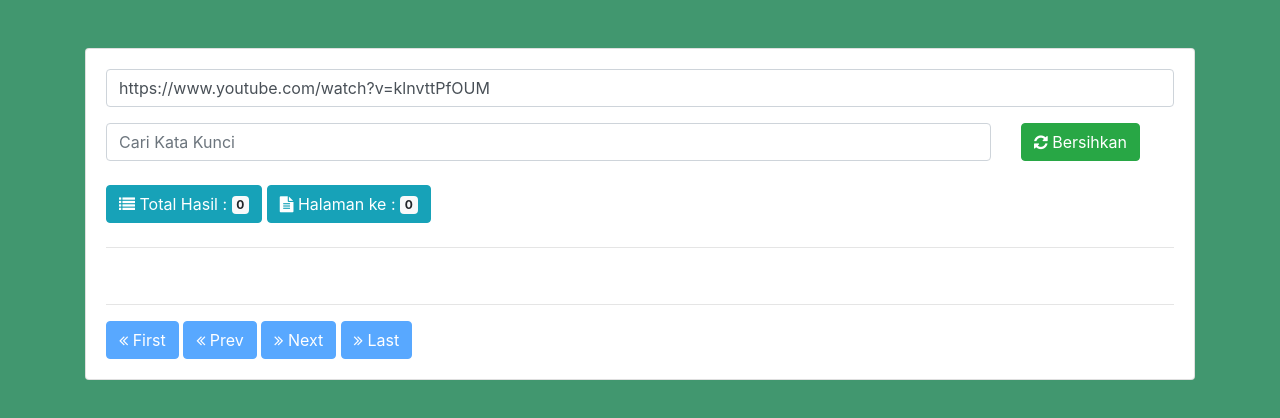
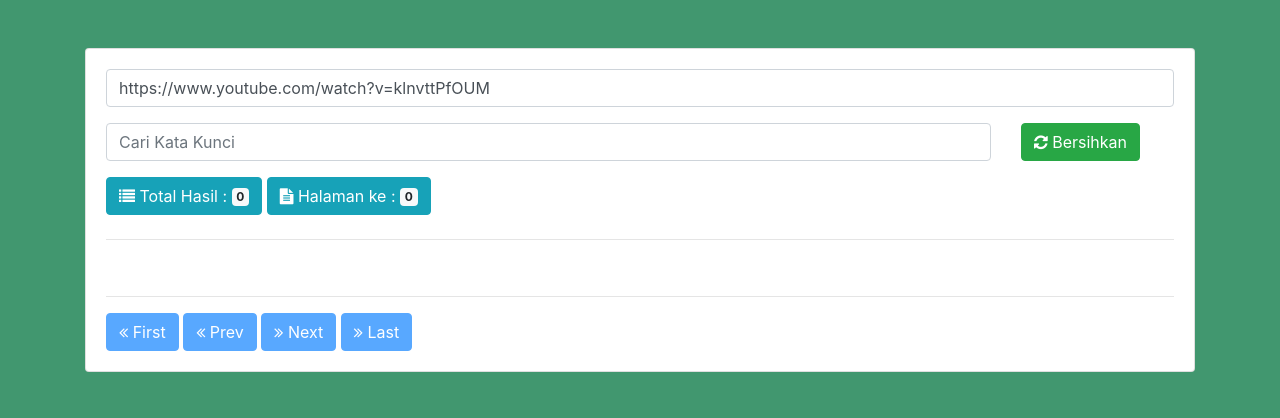
Before and after one commit to fauzan1892/vuejs-cari-text-video, a plain HTML site: page index.html in a window 1280 px wide. Drawn offline with nearby package versions, Linux system fonts and the light colour scheme.

Commit message:
Update index.html

```diff
--- a/index.html
+++ b/index.html
@@ -44,9 +44,8 @@
                     </div>
                     <div class="row">
                         <div class="col-sm-12">
-                            <br>
-                            <button class="btn btn-info btn-md"><i class="fa fa-list"> </i> Total Hasil : <span class="badge badge-light">{{ paginasi.total }}</span></button>
-                            <button class="btn btn-info btn-md"><i class="fa fa-file-text"> </i> Halaman ke : <span class="badge badge-light">{{ paginasi.page }}</span></button>
+                            <button class="btn btn-info btn-md mt-3"><i class="fa fa-list"> </i> Total Hasil : <span class="badge badge-light">{{ paginasi.total }}</span></button>
+                            <button class="btn btn-info btn-md mt-3"><i class="fa fa-file-text"> </i> Halaman ke : <span class="badge badge-light">{{ paginasi.page }}</span></button>
                             <div class="clearfix pt-2"></div>
                             <hr/>
                                 <ul class="list-group list-group-mine">
```
